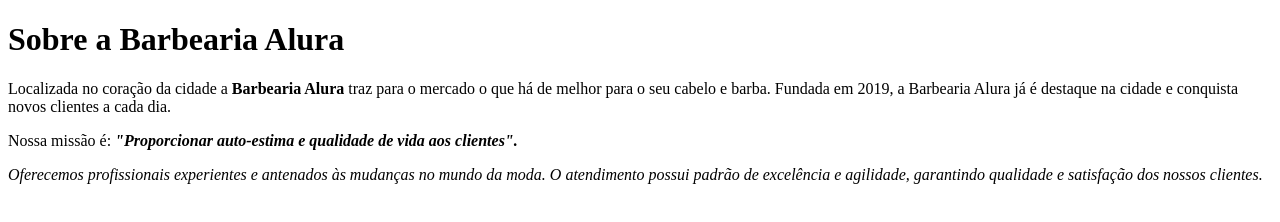
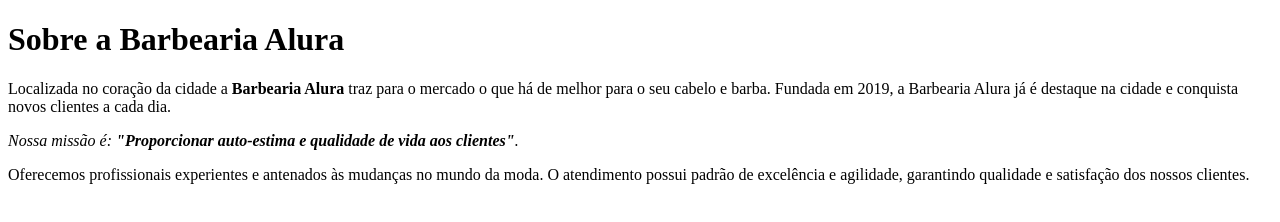
Before and after one commit to Deez-13/p-com-html, a plain HTML site: page index.html in a window 1280 px wide. Drawn offline with Linux system fonts and the light colour scheme.

Commit message:
Update index.html

```diff
--- a/index.html
+++ b/index.html
@@ -1,12 +1,19 @@
 <!DOCTYPE html>
-<html>
 <html lang="pt-br">
-<meta charset="UTF-8">
-	<h1>Sobre a Barbearia Alura</h1>
+	<head>
+		<meta charset="UTF-8">
+		<title>Barbearia Alura</title>
+	</head>
 
-	<p>Localizada no coração da cidade a <strong>Barbearia Alura</strong> traz para o mercado o que há de melhor para o seu cabelo e barba. Fundada em 2019, a Barbearia Alura já é destaque na cidade e conquista novos clientes a cada dia.</p>
+	<body>
+		<h1>Sobre a Barbearia Alura</h1>
 
-	<p>Nossa missão é: <em><strong>"Proporcionar auto-estima e qualidade de vida aos clientes".</strong></p><em>
+		<p>Localizada no coração da cidade a <strong>Barbearia Alura</strong> traz para o mercado o que há de melhor para o seu cabelo e barba. Fundada em 2019, a Barbearia Alura já é destaque na cidade e conquista novos clientes a cada dia.</p>
 
-	<p>Oferecemos profissionais experientes e antenados às mudanças no mundo da moda. O atendimento possui padrão de excelência e agilidade, garantindo qualidade e satisfação dos nossos clientes.</p>
-<html>
+		<p><em>Nossa missão é: <strong>"Proporcionar auto-estima e qualidade de vida aos clientes"</strong>.</em></p>
+
+		<p>Oferecemos profissionais experientes e antenados às mudanças no mundo da moda. O atendimento possui padrão de excelência e agilidade, garantindo qualidade e satisfação dos nossos clientes.</p>
+
+		<p style="color: white"> texto secreto </p>
+	</body>
+</html>
```
